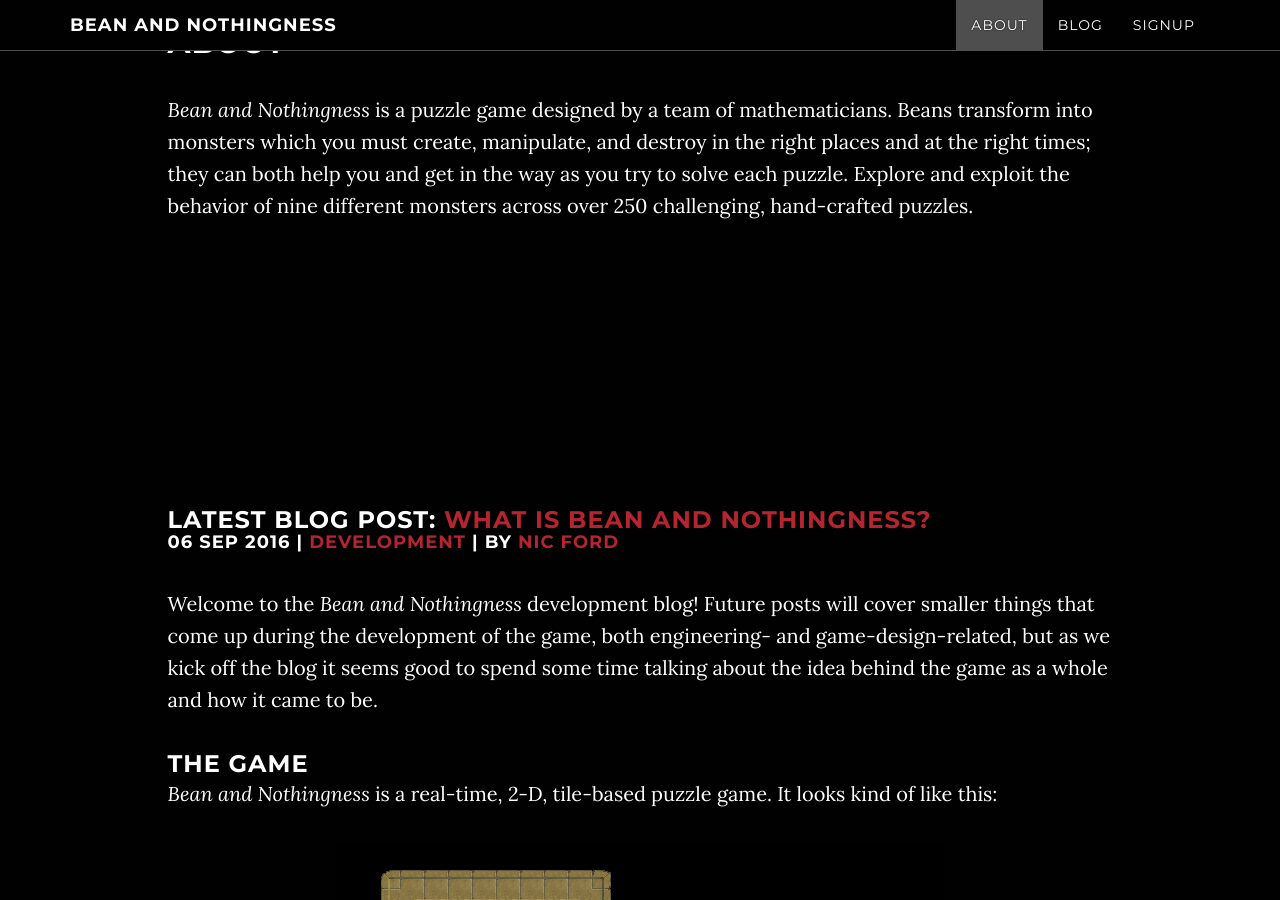
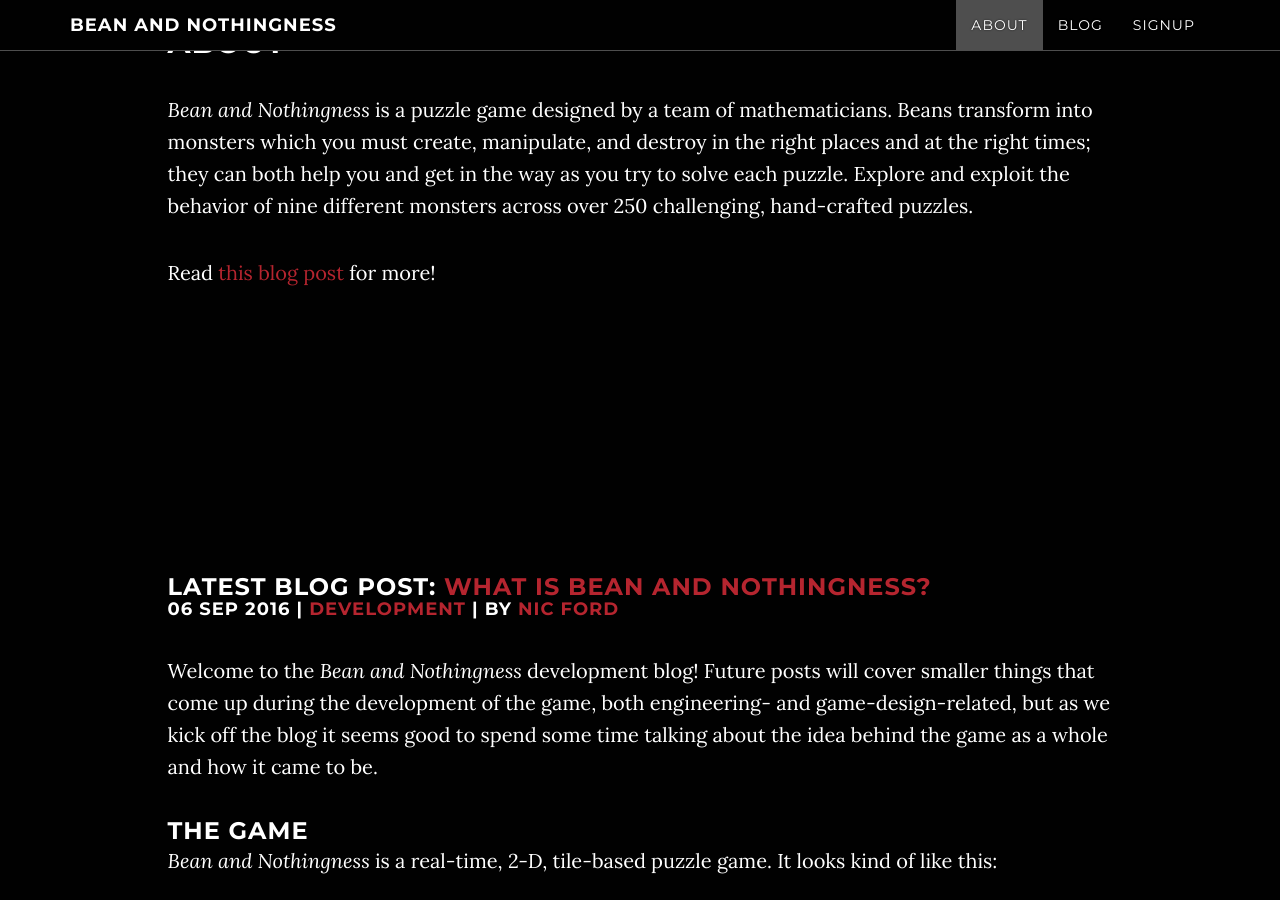
Before and after one commit to vonkorff/RBORsite, a Jekyll site: the page built from index.html, in a window 1280 px wide and 900 px high, scrolled down 1124 px. Built offline with Jekyll 4.4.1, drawn with Linux system fonts in a browser that asks for light colours; nearby versions of some CDN libraries.

Commit message:
Link to blog post in "about"

```diff
--- a/about.html
+++ b/about.html
@@ -6,3 +6,5 @@
 ## About
 
 *Bean and Nothingness* is a puzzle game designed by a team of mathematicians. Beans transform into monsters which you must create, manipulate, and destroy in the right places and at the right times; they can both help you and get in the way as you try to solve each puzzle. Explore and exploit the behavior of nine different monsters across over 250 challenging, hand-crafted puzzles.
+
+Read [this blog post]({{site.baseurl}}/2016/09/06/what-is-bean-and-nothingness.html) for more!
```
